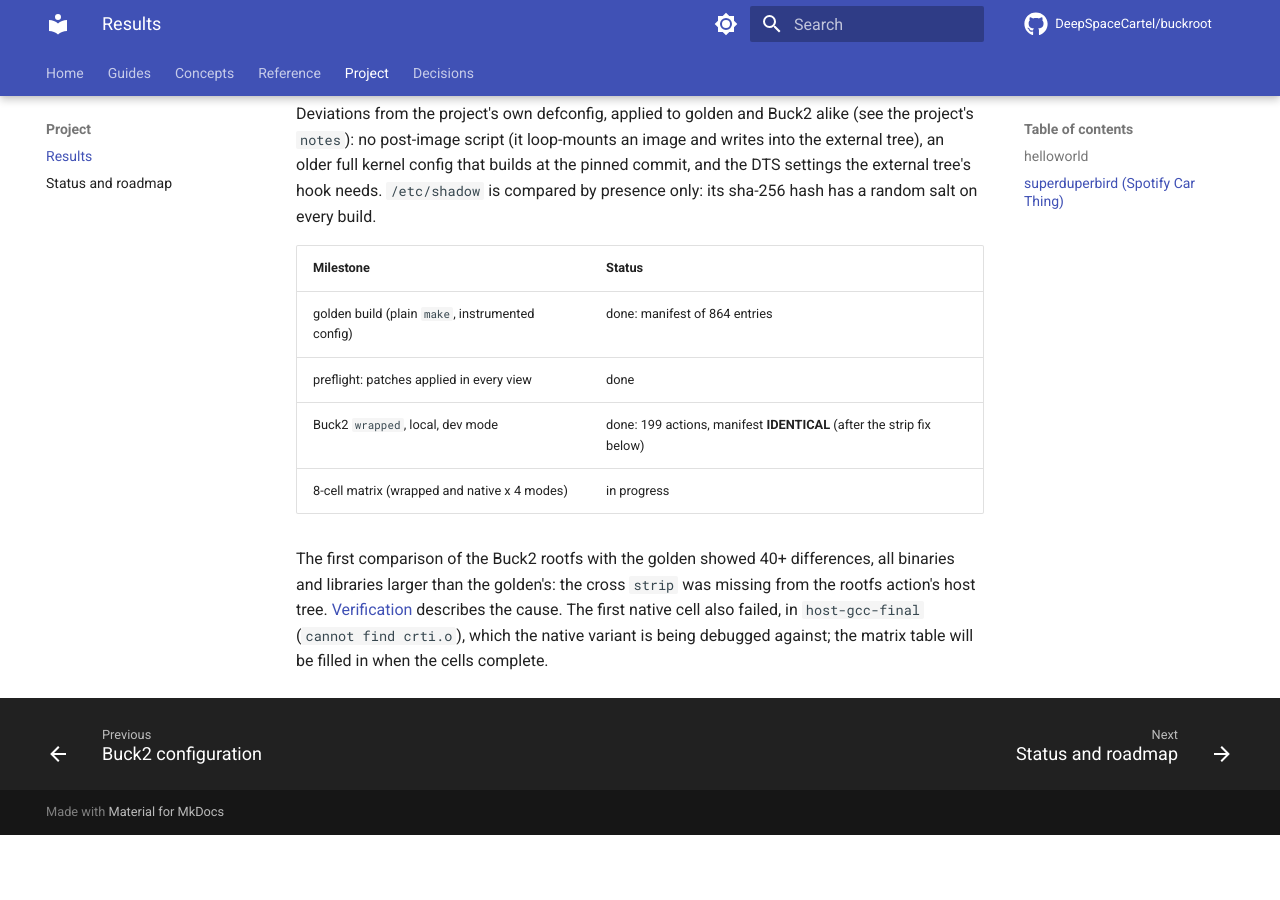
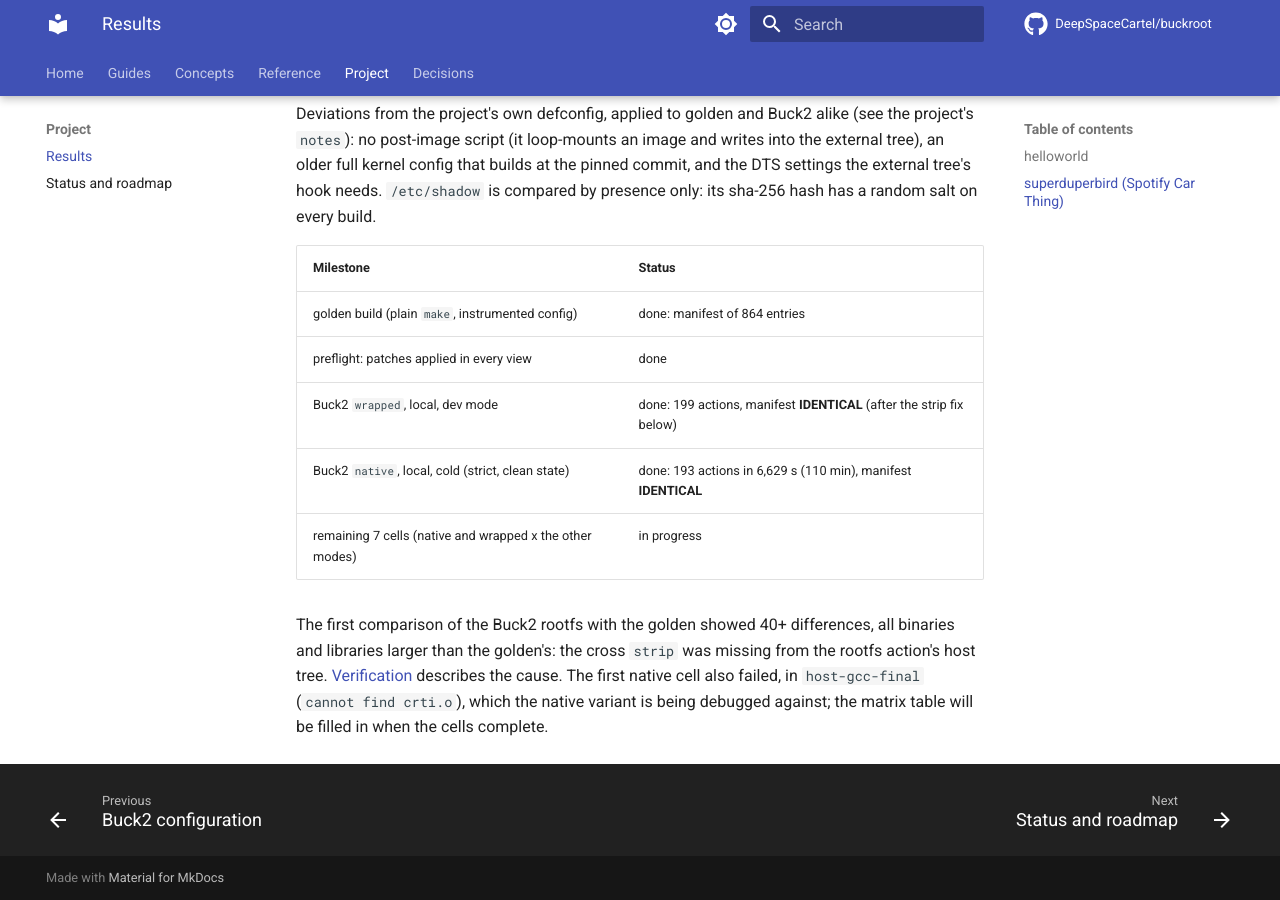
Before and after one commit to DeepSpaceCartel/buckroot, an MkDocs documentation site: the page built from docs/project/results.md, in a window 1280 px wide and 900 px high, scrolled down 2028 px. Built offline with MkDocs 1.6.1 and Material for MkDocs 9.7.7, drawn with Linux system fonts in a browser that asks for light colours; comment, search, counter and statistics services are not loaded; before the commit the page ends 2863 px from its top, so only the background shows below that.

Commit message:
superduperbird: native local cold build matches the golden manifest (193 actions, 110 min)
Co-Authored-By: Claude Sonnet 5 <noreply@anthropic.com>

```diff
--- a/docs/project/results.md
+++ b/docs/project/results.md
@@ -73,7 +73,8 @@ sha-256 hash has a random salt on every build.
 | golden build (plain `make`, instrumented config) | done: manifest of 864 entries |
 | preflight: patches applied in every view | done |
 | Buck2 `wrapped`, local, dev mode | done: 199 actions, manifest **IDENTICAL** (after the strip fix below) |
-| 8-cell matrix (wrapped and native x 4 modes) | in progress |
+| Buck2 `native`, local, cold (strict, clean state) | done: 193 actions in 6,629 s (110 min), manifest **IDENTICAL** |
+| remaining 7 cells (native and wrapped x the other modes) | in progress |
 
 The first comparison of the Buck2 rootfs with the golden showed 40+ differences, all binaries
 and libraries larger than the golden's: the cross `strip` was missing from the rootfs
```
Also changed, not shown: experiments/superduperbird/results/matrix.md (+1 -1 lines), 1 other file.
